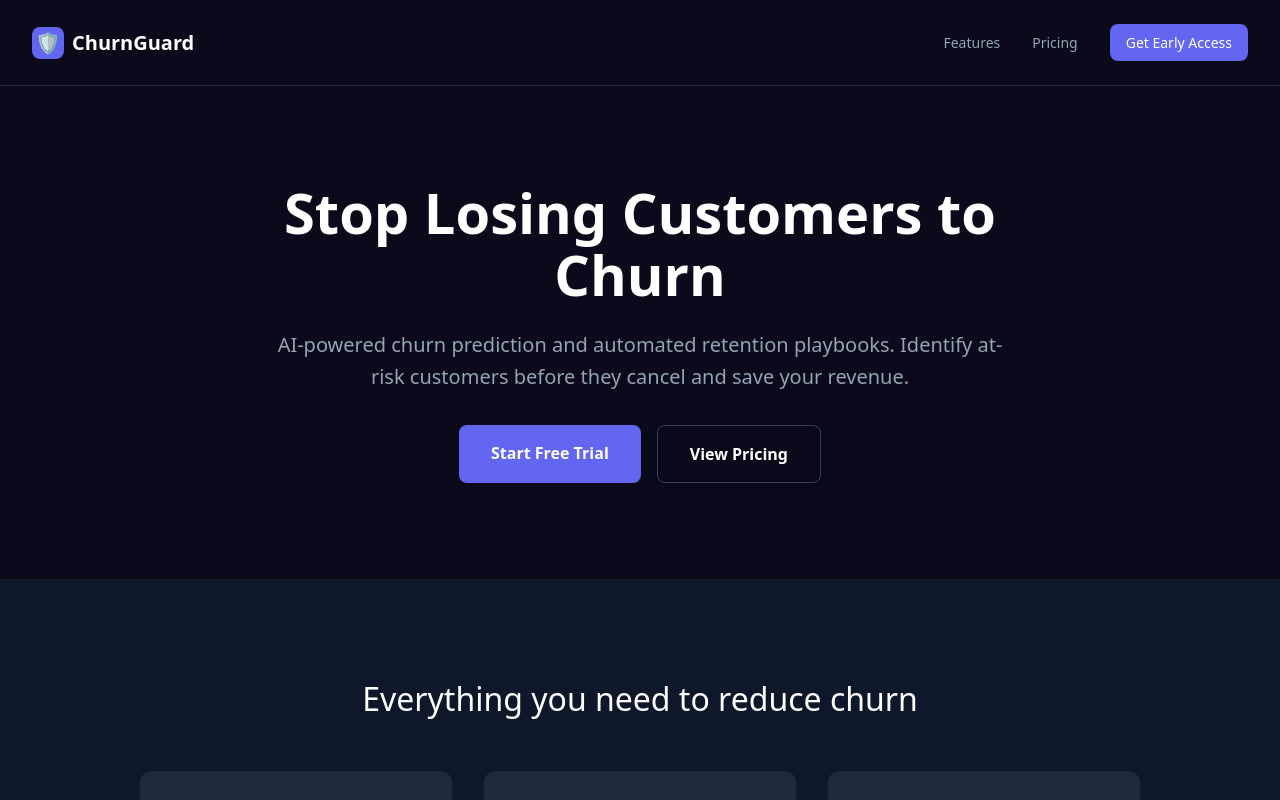
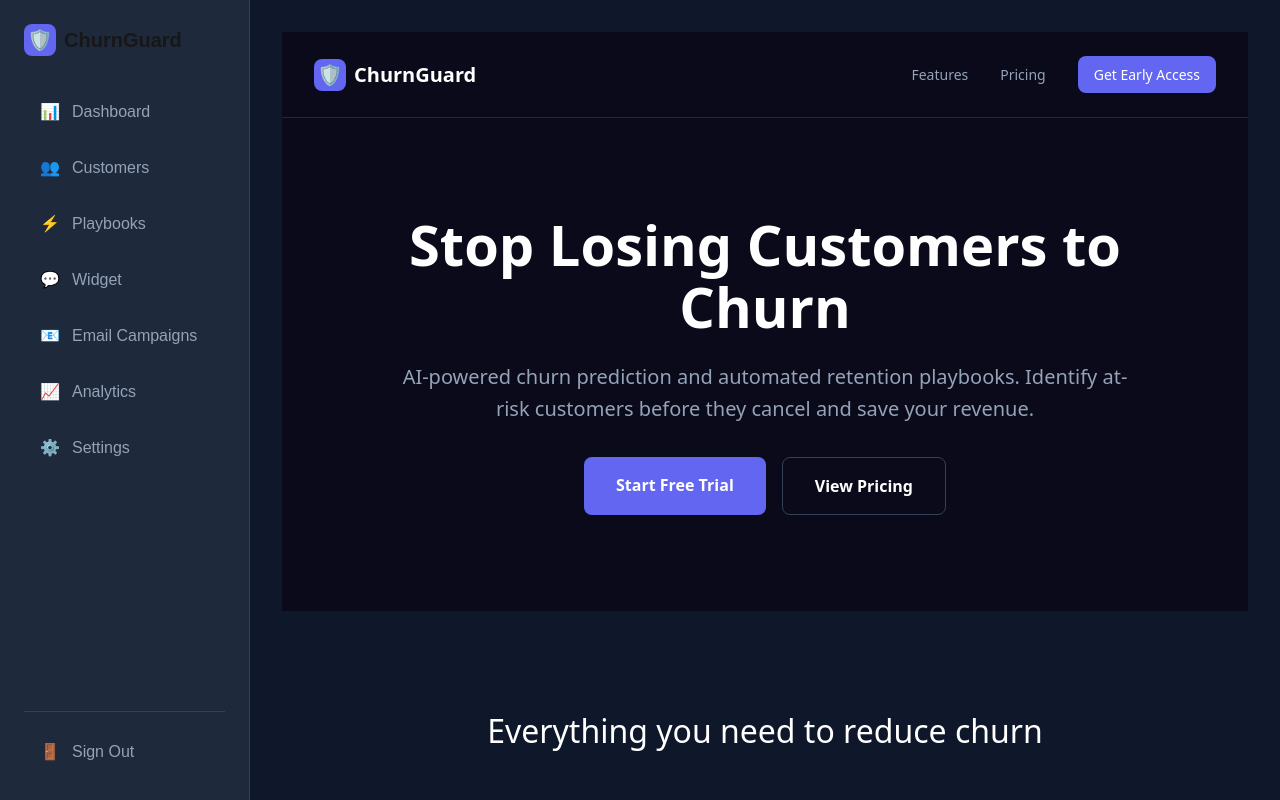
Before and after one commit to naj9683/churn-guard-app, a Next.js app: page / in a window 1280 px wide. Shown: the top 800 px of the page. Built offline with nearby package versions, Linux system fonts and the light colour scheme; no server answers.

Commit message:
Add Sidebar to root layout - consistent across all pages

```diff
--- a/app/layout.tsx
+++ b/app/layout.tsx
@@ -1,13 +1,22 @@
 import type { Metadata } from "next";
-import { Inter } from "next/font/google";
-import { ClerkProvider } from "@clerk/nextjs";
+import { Geist, Geist_Mono } from "next/font/google";
+import { ClerkProvider } from '@clerk/nextjs';
 import "./globals.css";
+import Sidebar from "./components/Sidebar";
 
-const inter = Inter({ subsets: ["latin"] });
+const geistSans = Geist({
+  variable: "--font-geist-sans",
+  subsets: ["latin"],
+});
+
+const geistMono = Geist_Mono({
+  variable: "--font-geist-mono",
+  subsets: ["latin"],
+});
 
 export const metadata: Metadata = {
-  title: "ChurnGuard - Automated Retention",
-  description: "Stop churn with automated playbooks",
+  title: "ChurnGuard - Churn Prevention Platform",
+  description: "AI-powered churn prevention for SaaS",
 };
 
 export default function RootLayout({
@@ -18,7 +27,14 @@ export default function RootLayout({
   return (
     <ClerkProvider>
       <html lang="en">
-        <body className={inter.className}>{children}</body>
+        <body className={`${geistSans.variable} ${geistMono.variable} antialiased`}>
+          <div style={{ display: 'flex', minHeight: '100vh' }}>
+            <Sidebar />
+            <main style={{ marginLeft: '250px', flex: 1, padding: '2rem', background: '#0f172a', minHeight: '100vh' }}>
+              {children}
+            </main>
+          </div>
+        </body>
       </html>
     </ClerkProvider>
   );
```
